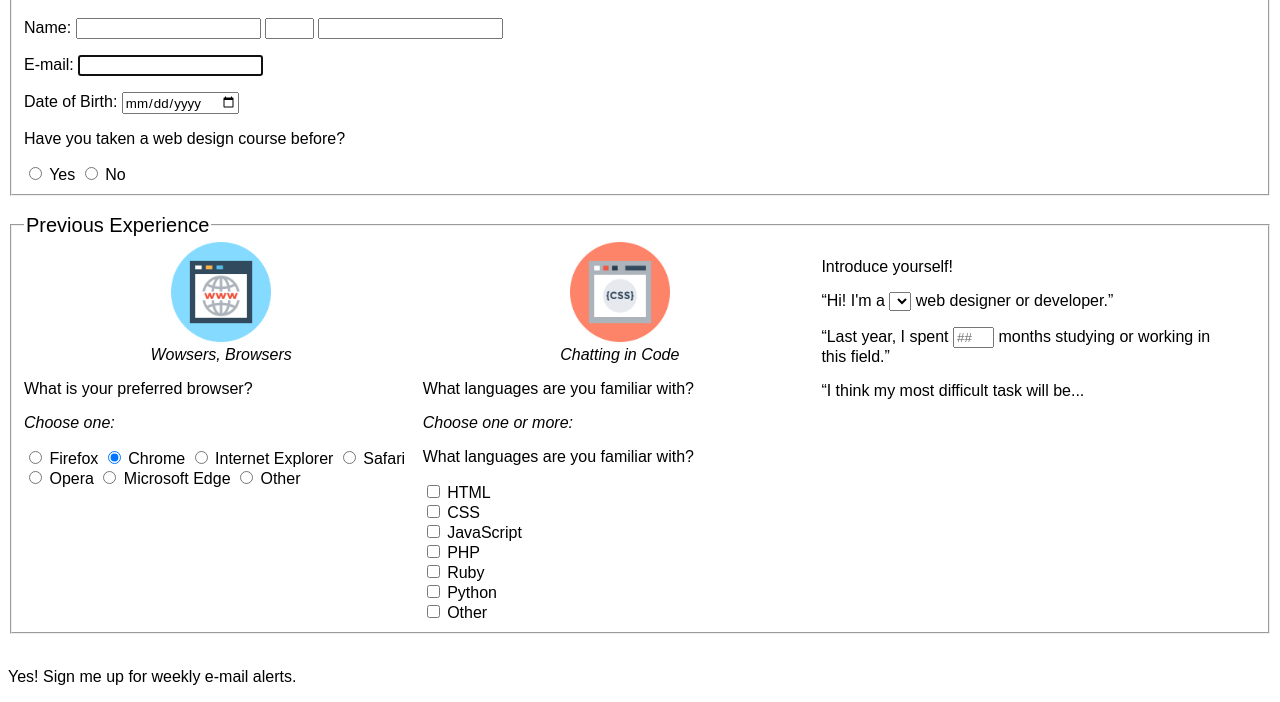
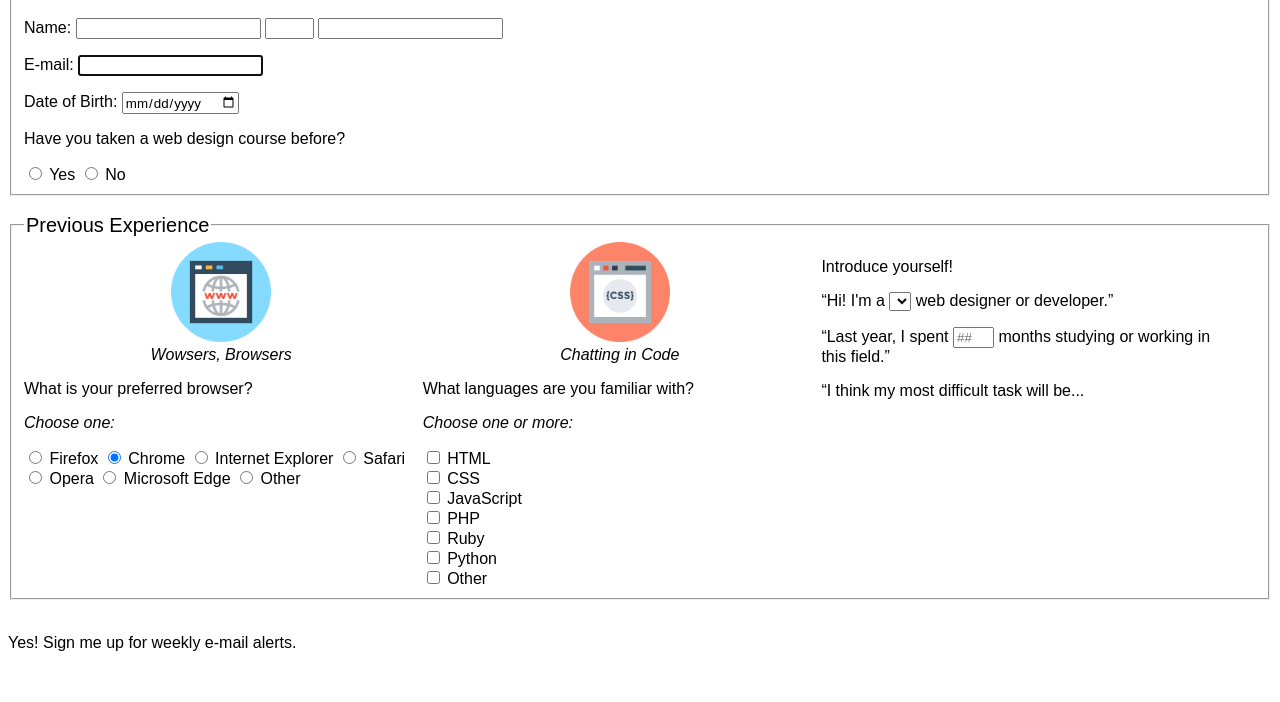
Before and after one commit to galen-koon/web-dev-hw, a plain HTML site: page assignment-4/index.html in a window 1280 px wide. Shown: the part 158-860 px from the top of the page. After the commit the page ends 826 px from the top, so only its background shows below. Drawn offline with Linux system fonts and the light colour scheme.

Commit message:
checkboxes done

```diff
--- a/assignment-4/index.html
+++ b/assignment-4/index.html
@@ -97,7 +97,6 @@
           <p>What languages are you familiar with?</p>
           <p><i>Choose one or more:</i></p>
             <!-- Step 8 -->
-          <p>What languages are you familiar with?</p>
           <input type="checkbox" name="language" value="html" /> HTML
           <br />
           <input type="checkbox" name="language" value="css" /> CSS
```
